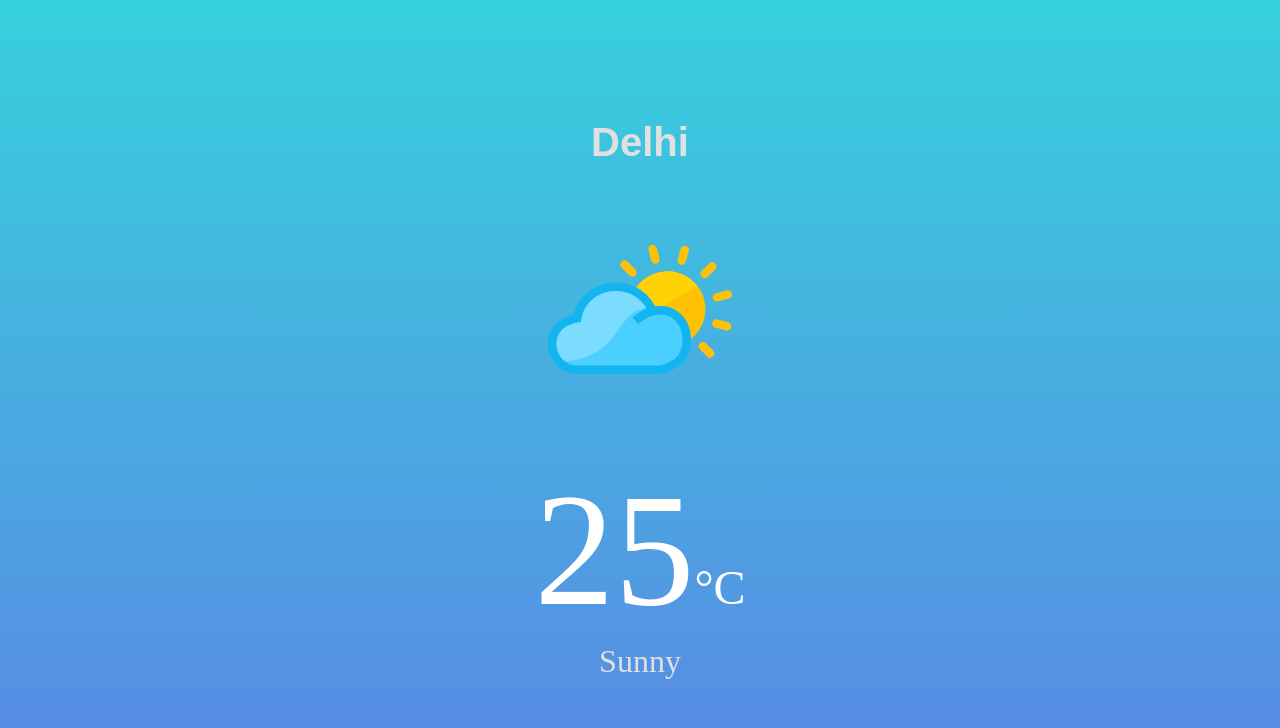
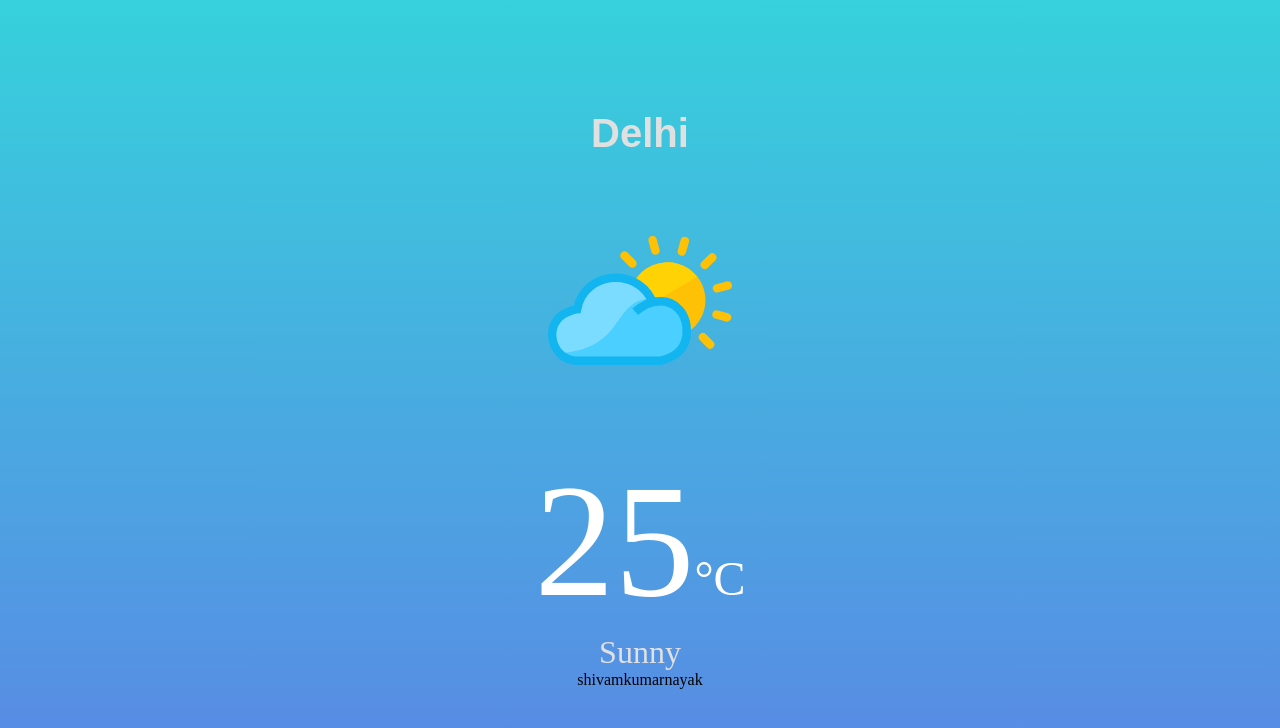
Before and after one commit to shivamkumarnayak/weather-app, a plain HTML site: page index.html in a window 1280 px wide. Drawn offline with Linux system fonts and the light colour scheme.

Commit message:
see something

```diff
--- a/index.html
+++ b/index.html
@@ -20,7 +20,7 @@
         <div id="climate">
             <p>Sunny</p>
         </div>
-
+shivamkumarnayak
     </div>
 
 </body>
```
